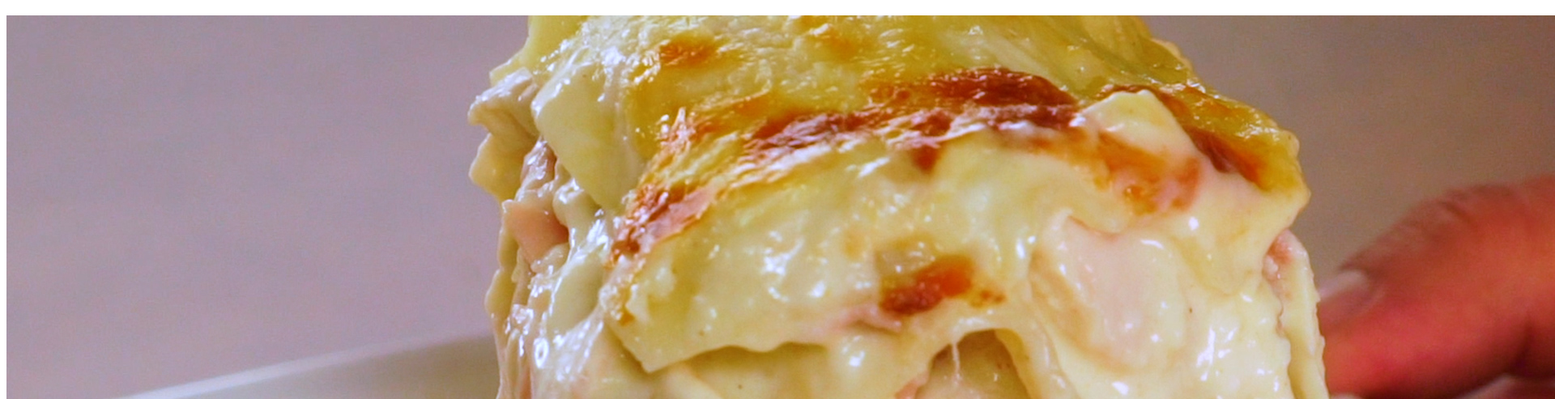
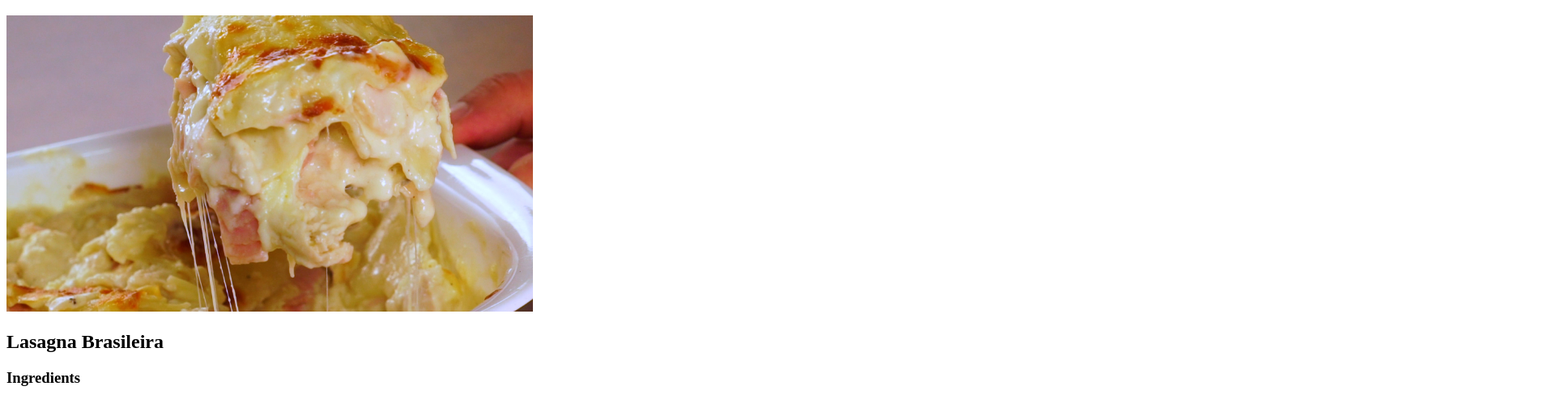
Before and after one commit to astroluxtux/odin-recipes-original, a plain HTML site: page recipes/lasagna_brasileira.html in a window 1280 px wide. Shown: the part 61-554 px from the top of the page at 81% size, 1920 px wide, since content can reach past the window. Drawn offline with Linux system fonts and the light colour scheme.

Commit message:
Adjusted image settings

```diff
--- a/recipes/lasagna_brasileira.html
+++ b/recipes/lasagna_brasileira.html
@@ -6,7 +6,7 @@
     </head>
     <body>
         <h1>Lasagna Brasileira</h1>
-        <img src="../images/LasagnaBrasileira.jpeg" alt="Dish of Delicious Brazilian Lasagna">
+        <img src="../images/LasagnaBrasileira.jpeg" alt="Dish of Delicious Brazilian Lasagna" width="650" height="366">
         <h2>Lasagna Brasileira</h2>
         <!-- This is where I am going to give a brief description of the recipe -->
         <p></p>
```
